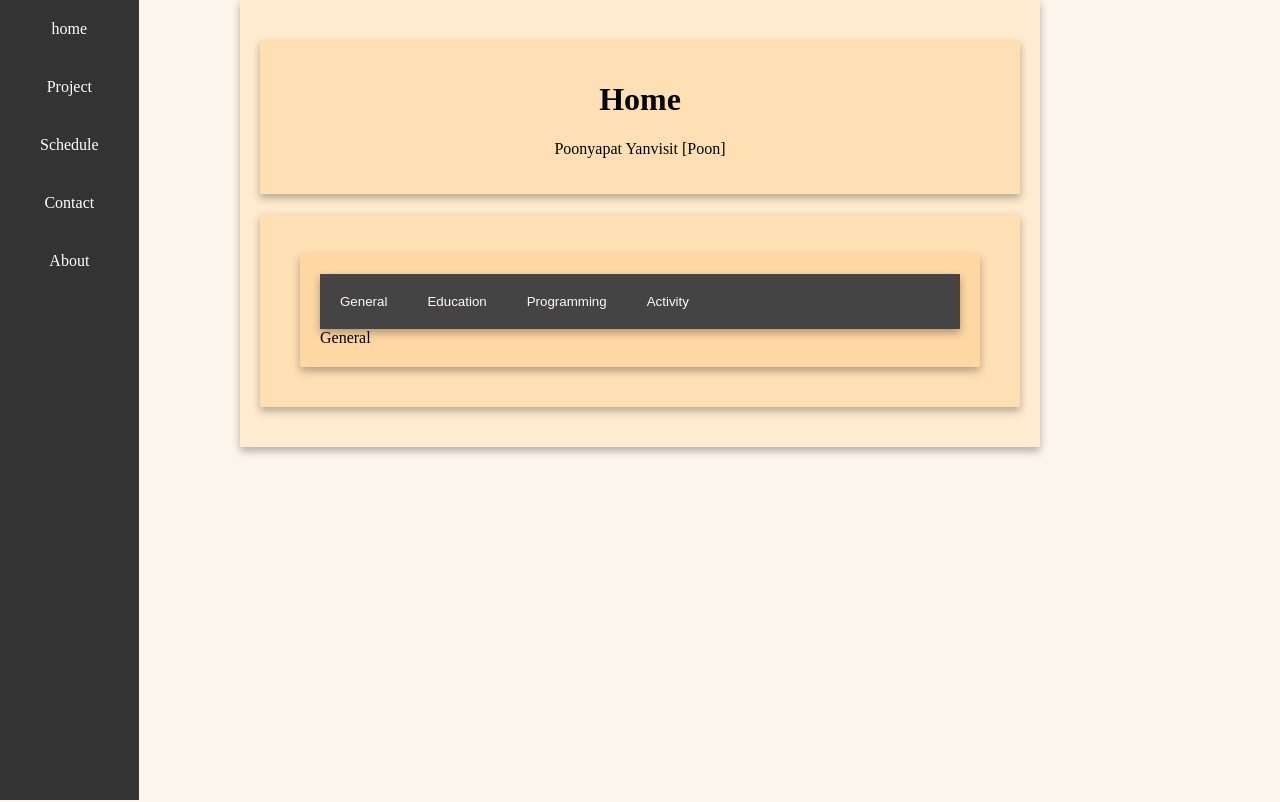
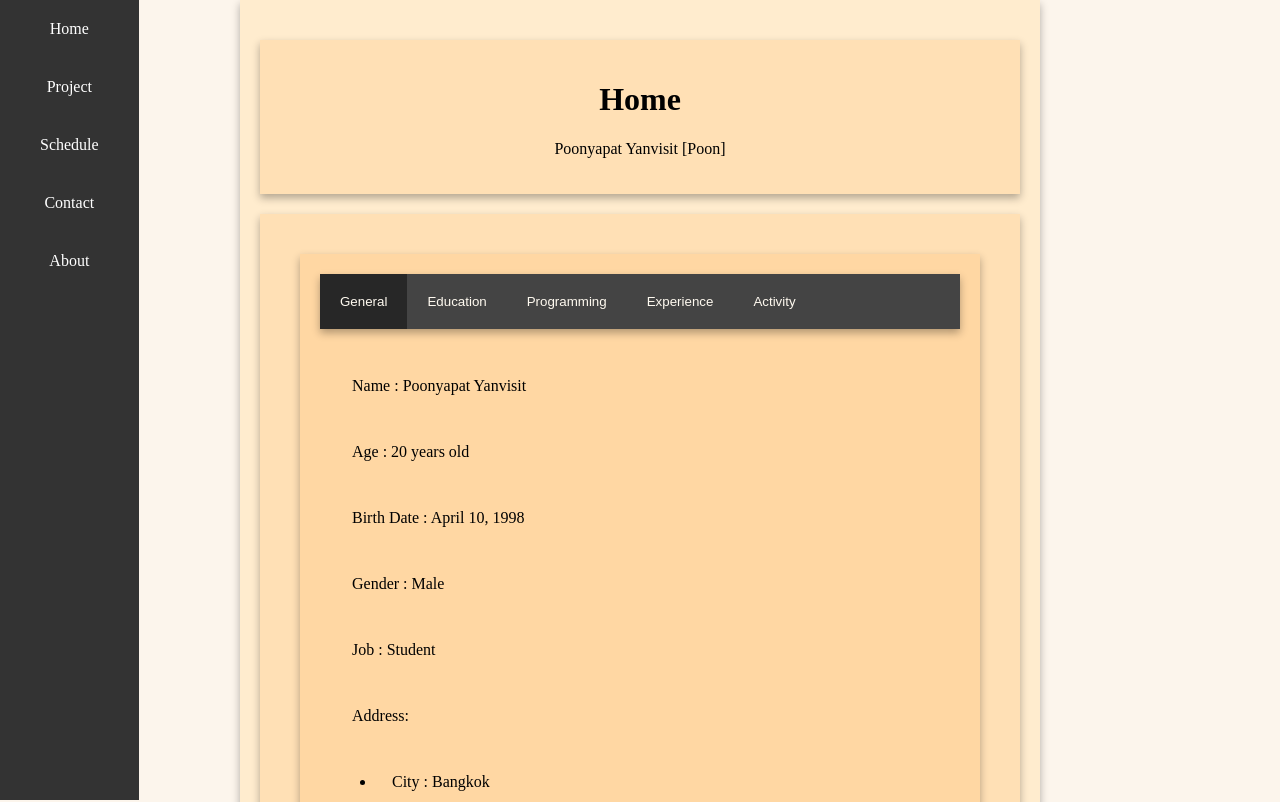
Before and after one commit to poonyapat/vueProfile, a Vue app: page / in a window 1280 px wide. Shown: the top 802 px of the page. Built offline with nearby package versions, Linux system fonts and the light colour scheme.

Commit message:
update Home page

```diff
--- a/src/components/layout/MainLayout.vue
+++ b/src/components/layout/MainLayout.vue
@@ -13,7 +13,7 @@
 </template>
 
 <script>
-    import BoxTemplate from "./sub/BoxTemplate.vue"
+    import BoxTemplate from "./sub/container/BoxTemplate.vue"
     import HomeLayout from "./home/HomeLayout.vue"
 
     export default {
--- /dev/null
+++ b/src/components/layout/home/HomeData.js
@@ -0,0 +1,47 @@
+export var general = {
+    "Name": "Poonyapat Yanvisit",
+    "Age": "20 years old",
+    "Birth Date": "April 10, 1998",
+    "Gender": "Male",
+    "Job": "Student",
+    "Address": {
+        "City": "Bangkok",
+        "Country": "Thailand"
+    }
+};
+
+export var education = {
+    "Primary School": "Bangkok Christian College",
+    "Secondary School": "Bangkok Christian College",
+    "Bachelor's Degree": {
+        "University": "Kasetsart University",
+        "Faculty": "Science",
+        "Department": "Computer Science",
+    }
+};
+
+export var experience = {
+    "Internship": "DST Financial Services International (DST FSI)"
+};
+
+export var programming = {
+    "Programming Language": {
+        "Python": ["Pandas", "Matplotlib"],
+        "Java": ["JavaFX", "Spring", "Vaadin"],
+        "C#": ["Unity (2D)"],
+        "Javascript": ["React (basic)", "Vue"],
+    },
+    "Others": ["Unix", "C/C++ (basic)", "HTML", "CSS", "Excel", "Photoshop"]
+}
+
+export var activity = {
+    "Games": {
+        "League of Legend" : "Ex Thai Pro Player",
+        "Overwatch" : "Rank 2400"
+    },
+    "Book": {
+        "Types": ["Novel", "Light Novel", "Manga"],
+        "Categories": ["Fantasy", "Action", "Drama", "Comedy", "Romantic"]
+    },
+    "Others": ["Sleep", "Running", "Eating", "Using Internet", "Programming", "Watch Anime/Movie"]
+};
--- a/src/components/layout/home/HomeLayout.vue
+++ b/src/components/layout/home/HomeLayout.vue
@@ -1,23 +1,30 @@
 <template>
     <box-template>
-        <multi-tab :button-tab="buttonTab" :current-tab="currentTab"></multi-tab>
+        <multi-tab-template :tabs="tabs"></multi-tab-template>
     </box-template>
 </template>
 
 <script>
-    import MultiTab from "../sub/MultiTab.vue"
-    import BoxTemplate from "../sub/BoxTemplate.vue"
+    import MultiTabTemplate from "../sub/multitab/MultiTabTemplate.vue"
+    import BoxTemplate from "../sub/container/BoxTemplate.vue"
+    import {general, education, programming, experience, activity} from "./HomeData";
+    import {Tab} from "../sub/multitab/Tab"
 
     export default {
         name: "HomeLayout",
         components: {
             BoxTemplate,
-            MultiTab
+            MultiTabTemplate
         },
         data() {
             return {
-                buttonTab: ["General", "Education", "Programming", "Activity"],
-                currentTab: "General"
+                tabs: [
+                    new Tab("General", general),
+                    new Tab("Education", education),
+                    new Tab("Programming", programming),
+                    new Tab("Experience", experience),
+                    new Tab("Activity", activity)
+                ]
             }
         },
     }
--- a/src/components/layout/sub/MultiTab.vue
+++ /dev/null
@@ -1,38 +0,0 @@
-<template>
-    <box-template>
-        <multi-tab-template :current-tab="currentTab" :button-tab="buttonTab" v-on:change-tab="changeTab"></multi-tab-template>
-        {{ currentTab }}
-    </box-template>
-</template>
-
-<script>
-    import MultiTabTemplate from "./MultiTabTemplate"
-    import BoxTemplate from "./BoxTemplate.vue"
-
-    export default {
-        name: "MultiTab",
-        components:{
-            BoxTemplate,
-            MultiTabTemplate
-        },
-        props: {
-            currentTab: {
-                type: String,
-                required: true
-            },
-            buttonTab: {
-                type: String,
-                required: true
-            }
-        },
-        methods: {
-            changeTab(tab) {
-                this.currentTab = tab
-            }
-        },
-    }
-</script>
-
-<style scoped>
-
-</style>
--- /dev/null
+++ b/src/components/layout/sub/container/ContainerATemplate.vue
@@ -0,0 +1,61 @@
+<template>
+    <div>
+        <template v-for="(value, key) in data">
+            <template v-if="isString(value) || value.constructor === Array">
+                <p :key="key"> {{key}} : {{generateValue(value)}} </p>
+            </template>
+            <template v-else-if="value instanceof Object">
+                <p :key="key"> {{key}}: </p>
+                <ul :key="key">
+                    <li v-for="(objValue, objKey) in value" :key="objKey">
+                        {{objKey}} : {{generateValue(objValue)}}
+                    </li>
+                </ul>
+            </template>
+        </template>
+    </div>
+</template>
+
+<script>
+    export default {
+        name: "ContainerATemplate",
+        props: {
+            data: {
+                type: Object,
+                required: true
+            },
+        },
+        methods: {
+            generateValue(value) {
+                if (this.isString(value))
+                {
+                    return value
+                }
+                else{
+                    let output = ""
+                    for (let i = 0; i < value.length; i++){
+                        output += value[i]
+                        if (i < value.length-1)
+                            output += ", "
+                    }
+                    return output
+                }
+            },
+            isString(value)
+            {
+                return value instanceof String || typeof value === 'string'
+            }
+        },
+    }
+</script>
+
+<style scoped>
+    div {
+        padding: 1em;
+    }
+
+    p, li{
+        padding: 1em;
+        font-size: 1em;
+    }
+</style>
--- a/src/components/layout/sub/MultiTabTemplate.vue
+++ b/src/components/layout/sub/multitab/MultiTabMenu.vue
@@ -1,18 +1,22 @@
 <template>
     <div>
-        <button v-for="tab in buttonTab" :key="tab" @click="$emit('change-tab', tab)"> {{ tab }}</button>
+        <button v-for="tab in tabs" :key="tab.caption" @click="$emit('change-tab', tab)"
+                :class="{onSelected: currentTab === tab}"> {{ tab.caption }}
+        </button>
     </div>
 </template>
 
 <script>
+    import {Tab} from "./Tab"
+
     export default {
-        name: "MultiTabTemplate",
+        name: "MultiTabMenu",
         props: {
             currentTab: {
-                type: String,
+                type: Tab,
                 required: true
             },
-            buttonTab: {
+            tabs: {
                 type: Array,
                 required: true
             }
@@ -23,10 +27,11 @@
 <style scoped>
     button {
         padding: 1.5em;
-        background-color: rgba(255,255,255,0);
+        background-color: rgba(255, 255, 255, 0);
         border: none;
         color: floralwhite;
     }
+
     button:hover {
         background-color: #222;
     }
@@ -34,6 +39,10 @@
     div {
         width: 100%;
         background-color: #444;
-        box-shadow:  0 4px 8px 0 rgba(0, 0, 0, 0.3);
+        box-shadow: 0 4px 8px 0 rgba(0, 0, 0, 0.3);
+    }
+
+    .onSelected {
+        background-color: #272727;
     }
 </style>
--- /dev/null
+++ b/src/components/layout/sub/multitab/MultiTabTemplate.vue
@@ -0,0 +1,41 @@
+<template>
+    <box-template>
+        <multi-tab-menu :current-tab="currentTab" :tabs="tabs" v-on:change-tab="changeTab"></multi-tab-menu>
+        <container-a-template :data="currentTab.content"></container-a-template>
+    </box-template>
+</template>
+
+<script>
+    import MultiTabMenu from "./MultiTabMenu"
+    import BoxTemplate from "../container/BoxTemplate"
+    import ContainerATemplate from "../container/ContainerATemplate"
+
+    export default {
+        name: "MultiTabTemplate",
+        components:{
+            BoxTemplate,
+            MultiTabMenu,
+            ContainerATemplate
+        },
+        props: {
+            tabs: {
+                type: Array,
+                required: true
+            },
+        },
+        data() {
+            return {
+                currentTab: this.tabs[0]
+            }
+        },
+        methods: {
+            changeTab(tab) {
+                this.currentTab = tab
+            }
+        },
+    }
+</script>
+
+<style scoped>
+
+</style>
--- /dev/null
+++ b/src/components/layout/sub/multitab/Tab.js
@@ -0,0 +1,6 @@
+export class Tab {
+    constructor(caption, content) {
+        this.caption = caption
+        this.content = content
+    }
+}
--- a/src/components/menu/DropDownMenu.vue
+++ b/src/components/menu/DropDownMenu.vue
@@ -14,7 +14,7 @@
         name: "DropDownMenu",
         data() {
             return {
-                menuItems: [new Link("home", "#"),
+                menuItems: [new Link("Home", "#"),
                  new Link("Project", "#"),
                  new Link("Schedule", "#"),
                  new Link("Contact", "#"),
```
Also changed, not shown: src/components/layout/sub/container/BoxTemplate.vue (renamed from src/components/layout/sub/BoxTemplate.vue).
